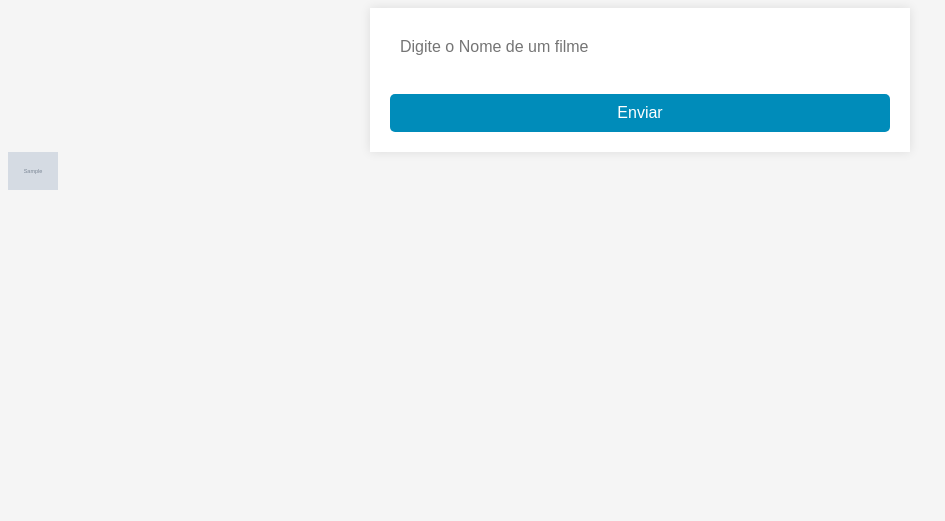
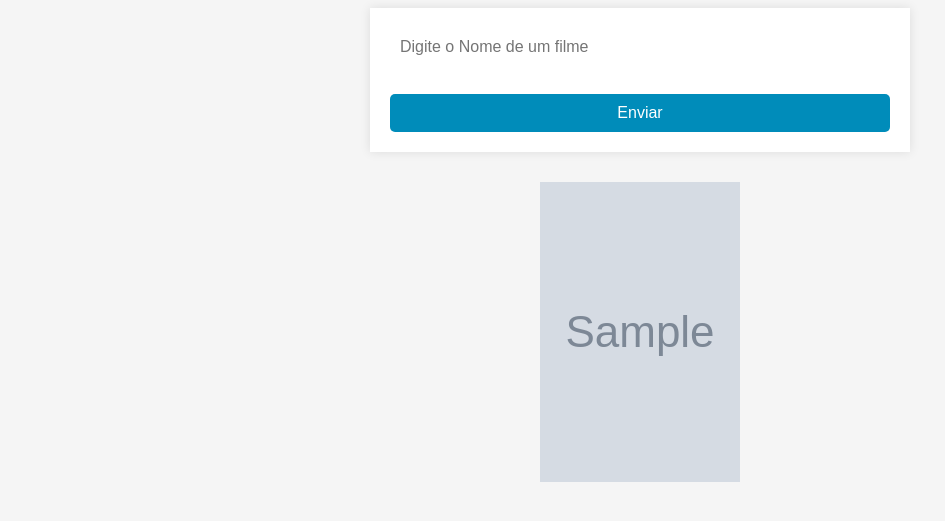
Before and after one commit to gabriel-lacerdaa/Galeria-de-Filmes, a Flask app: template templates/index.html in a window 1280 px wide. Shown: the top 521 px of the page, without its empty margins (0-945 px from the left). Run offline with Flask 3, Linux system fonts and the light colour scheme; the template is opened without the code that fills it: most values are stand-ins (such as "Sample title", 1, 10 or a date in 2020); grey boxes marked "Sample" are stand-in pictures.

Commit message:
estilizando imagens

```diff
--- a/static/style.css
+++ b/static/style.css
@@ -5,6 +5,7 @@ body {
 
 form {
   margin: 0 auto;
+  margin-bottom: 30px;
   max-width: 500px;
   padding: 20px;
   background-color: #fff;
@@ -47,3 +48,17 @@ input:hover{
 img {
   width: 50px;
 }
+
+.imagens{
+  margin: 0 auto;
+  max-width: 90% ;
+  display: flex;
+  justify-content: center;
+  align-items: center;
+  flex-wrap: wrap;
+  gap: 10px;
+}
+.imagens > img{
+  width: 200px;
+  height: 300px;
+}
```
